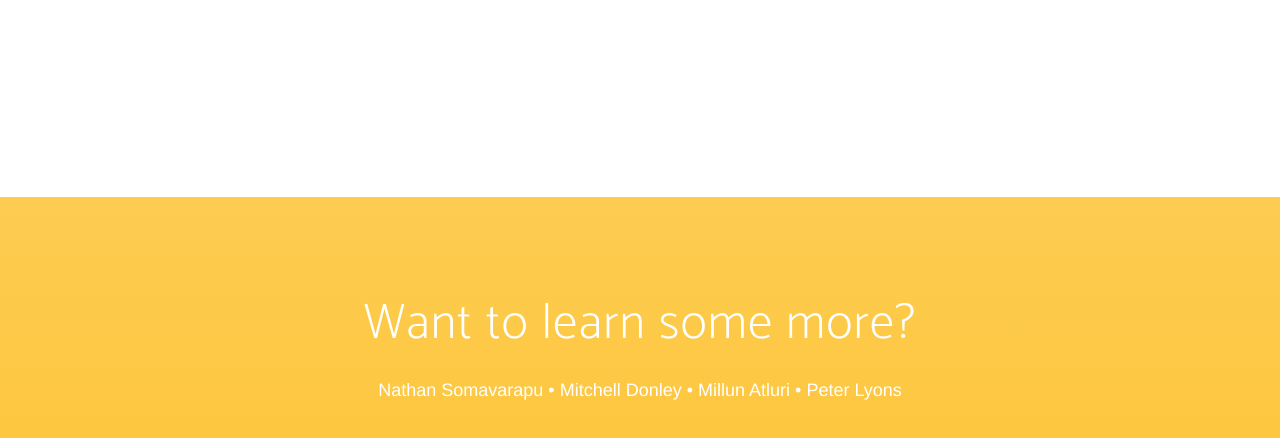
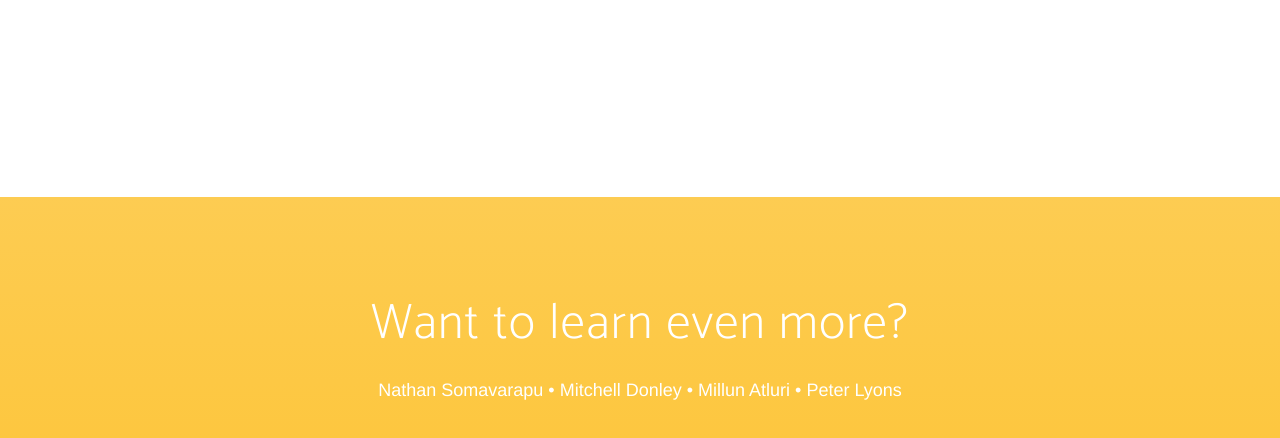
Before and after one commit to Millu/MagicMirror, a website: page index.html in a window 1280 px wide. Shown: the part 2556-2994 px from the top of the page. Drawn offline with nearby package versions, Linux system fonts and the light colour scheme; a web font is replaced by a local one.

Commit message:
updated info

```diff
--- a/index.html
+++ b/index.html
@@ -198,7 +198,7 @@
 
     <section id="contact" class="contact bg-primary">
         <div class="container">
-            <h2>Want to learn some more?</h2>
+            <h2>Want to learn even more?</h2>
                 <p>
                     Nathan Somavarapu <span>&bull;</span> Mitchell Donley <span>&bull;</span> Millun Atluri <span>&bull;</span> Peter Lyons
                 </p>
```
